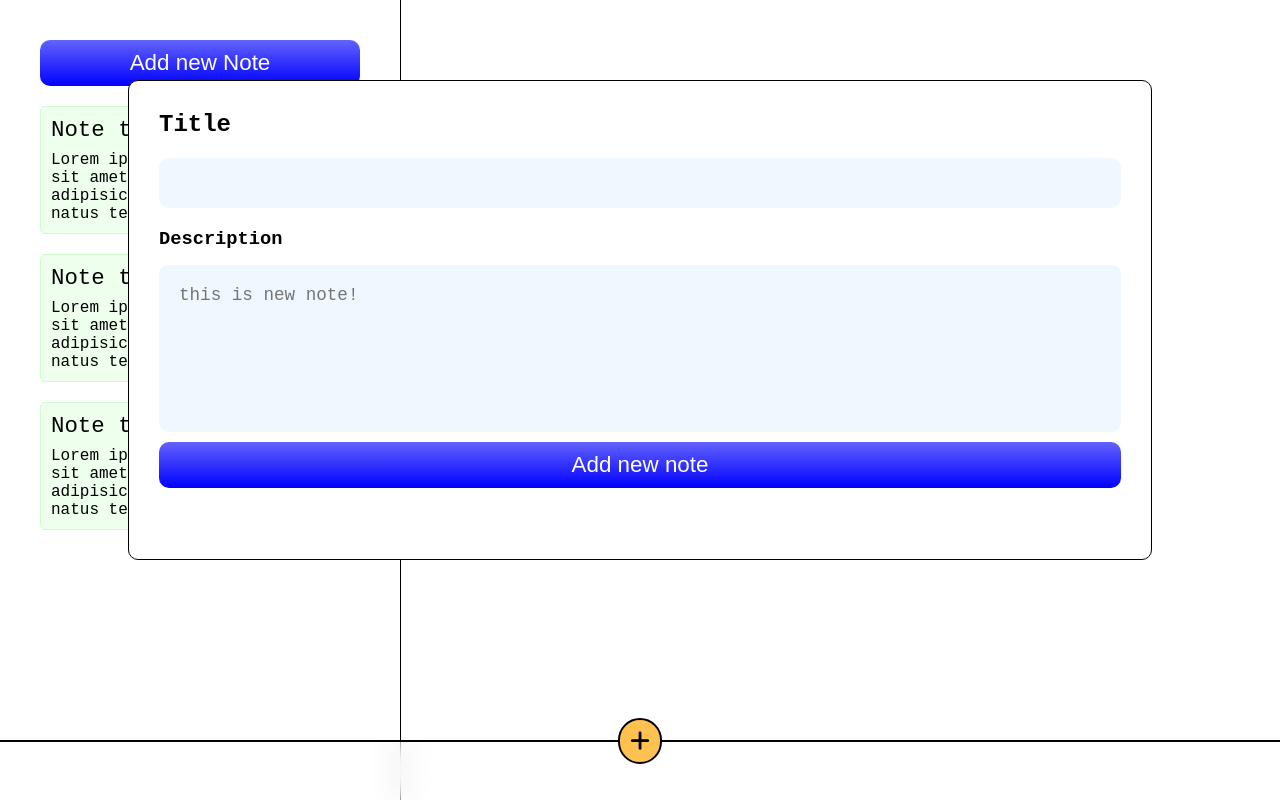
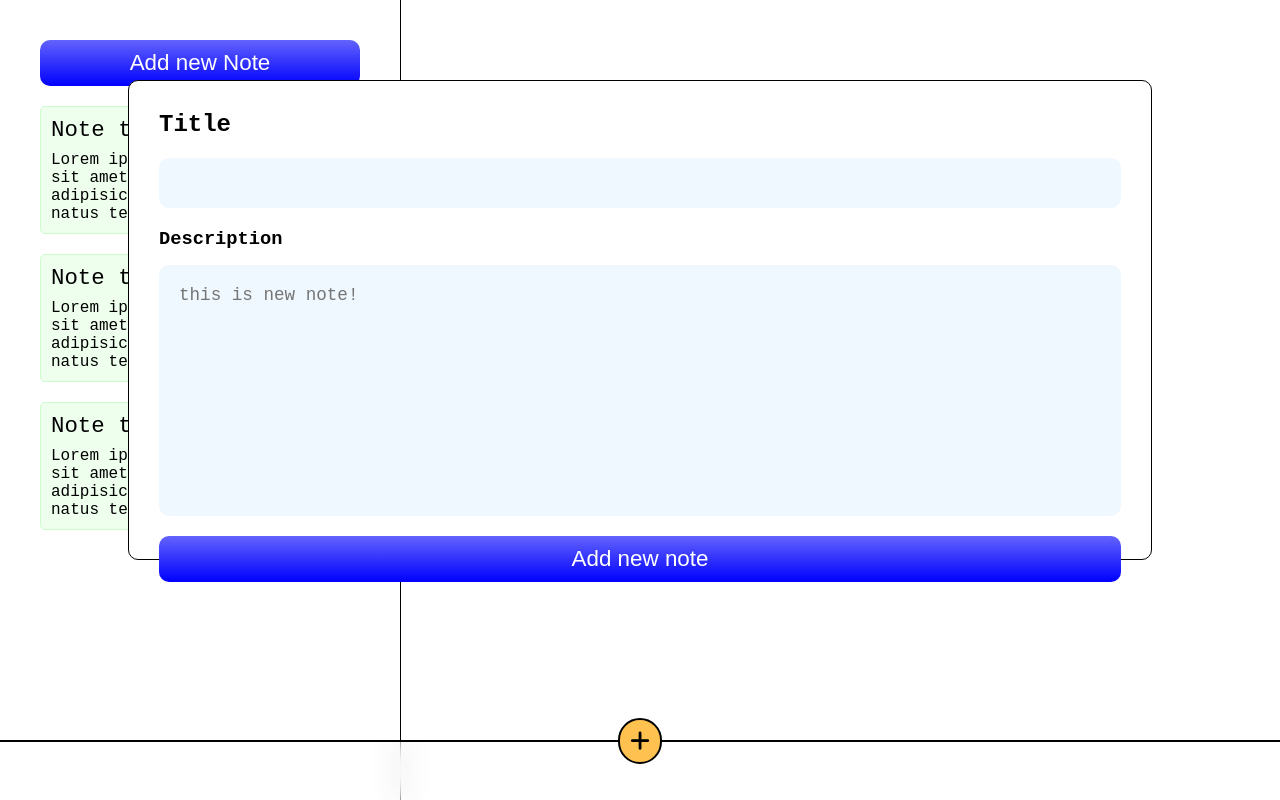
Before and after one commit to Owais28/noteapp, a plain HTML site: page index.html in a window 1280 px wide. Drawn offline with Linux system fonts and the light colour scheme; a web font is replaced by a local one.

Commit message:
update style.css

```diff
--- a/style.css
+++ b/style.css
@@ -313,13 +313,13 @@ button:hover {
 
 .modal-textarea {
     width: 100%;
-    height: 40%;
+    height: 60%;
     border-radius: 10px;
     background-color: aliceblue;
     margin-top: 15px;
     padding: 20px;
     font-size: 1.1rem;
-    margin-bottom: 10px;
+    margin-bottom: 20px;
 
 }
 
```
